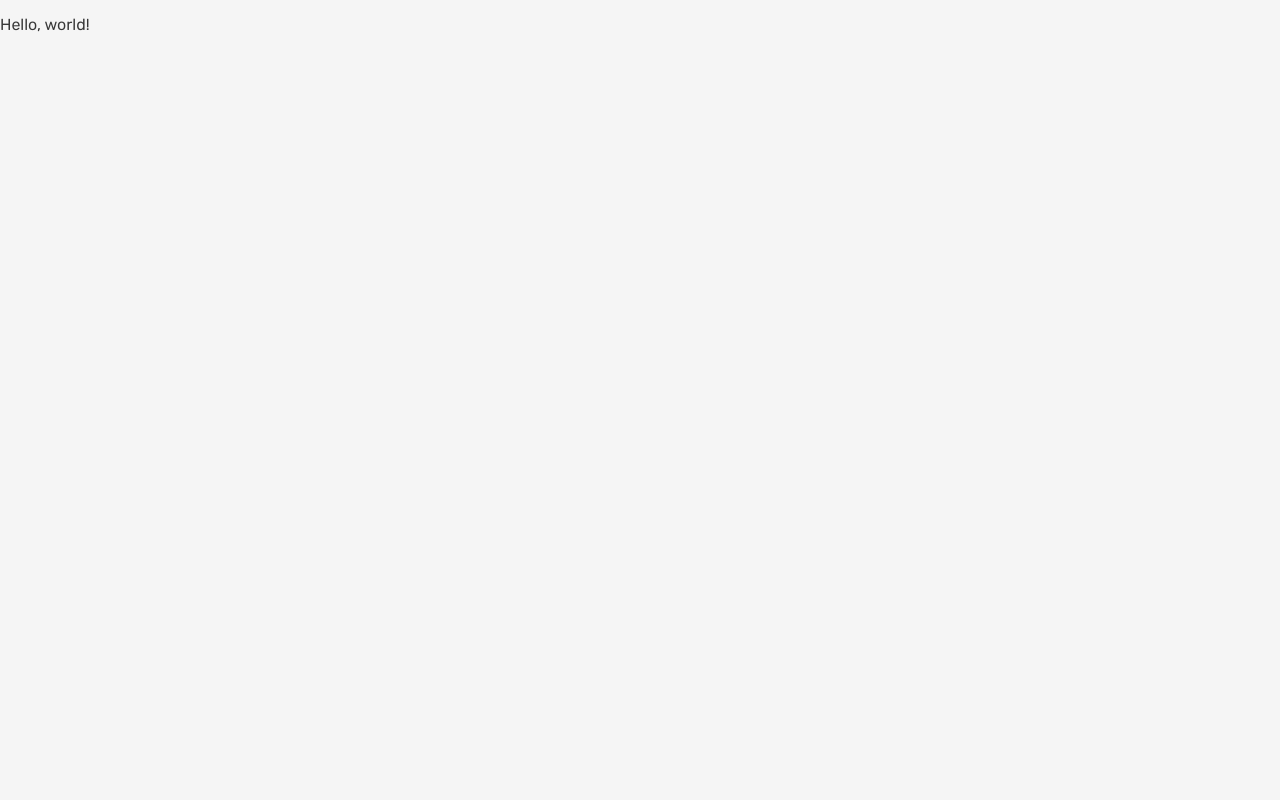
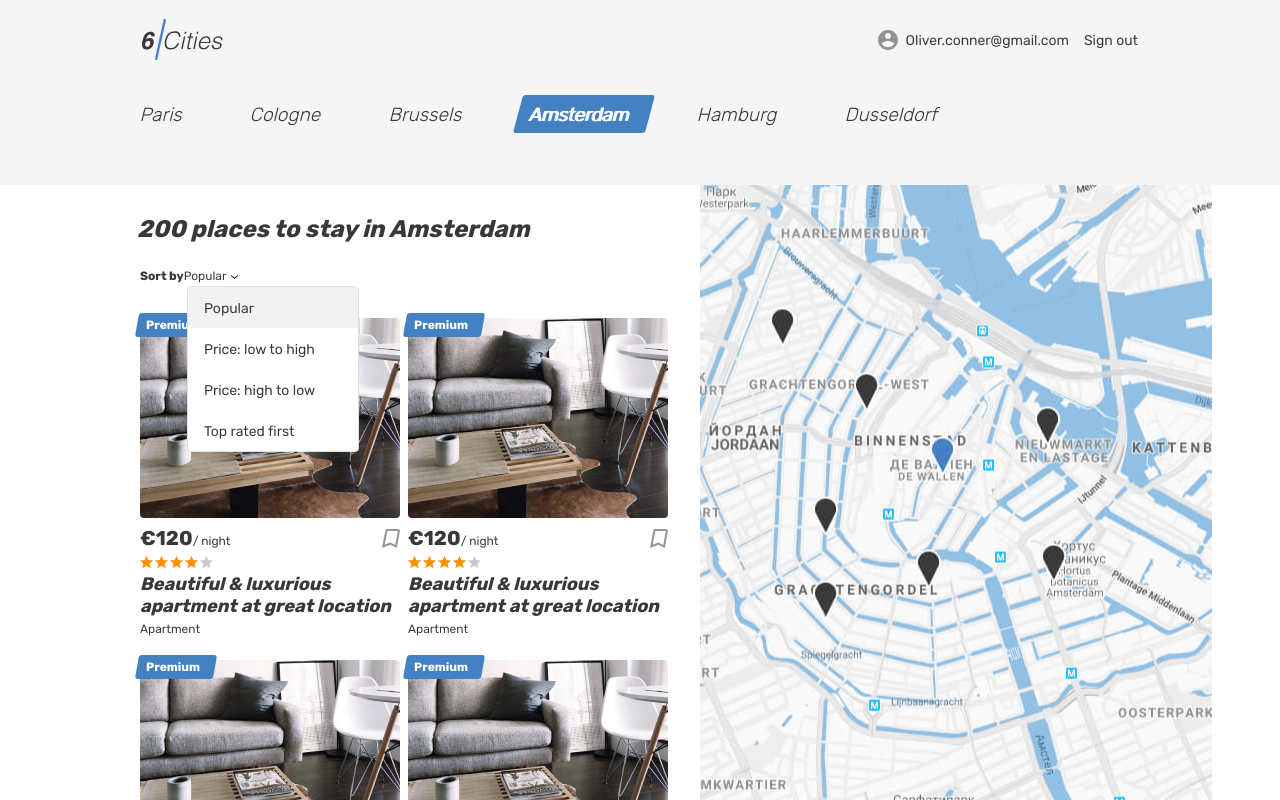
Before and after one commit to Fumieizu/1424419-six-cities-7, a React (Create React App) app in the folder project/: page / in a window 1280 px wide. Built offline with nearby package versions, Linux system fonts and the light colour scheme.

Commit message:
Начинаем программировать

```diff
--- a/project/src/components/app/app.jsx
+++ b/project/src/components/app/app.jsx
@@ -1,7 +1,18 @@
 import React from 'react';
+import Main from '../main/main';
+import PropTypes from 'prop-types';
 
-function App() {
-  return <p>Hello, world!</p>;
+function App({placeCount}) {
+
+  return (
+    <Main
+      placeCount = {placeCount}
+    />
+  );
 }
 
+App.propTypes = {
+  placeCount: PropTypes.number.isRequired,
+};
+
 export default App;
--- /dev/null
+++ b/project/src/components/main/main.jsx
@@ -0,0 +1,116 @@
+import React from 'react';
+import OfferCard from '../offer-card/offer-card';
+import PropTypes from 'prop-types';
+
+const RENDER_CARDS_COUNT = 5;
+
+function Main({placeCount}) {
+  return (
+    <div className="page page--gray page--main">
+      <header className="header">
+        <div className="container">
+          <div className="header__wrapper">
+            <div className="header__left">
+              <a className="header__logo-link header__logo-link--active">
+                <img className="header__logo" src="img/logo.svg" alt="6 cities logo" width="81" height="41"/>
+              </a>
+            </div>
+            <nav className="header__nav">
+              <ul className="header__nav-list">
+                <li className="header__nav-item user">
+                  <a className="header__nav-link header__nav-link--profile" href="#">
+                    <div className="header__avatar-wrapper user__avatar-wrapper">
+                    </div>
+                    <span className="header__user-name user__name">Oliver.conner@gmail.com</span>
+                  </a>
+                </li>
+                <li className="header__nav-item">
+                  <a className="header__nav-link" href="#">
+                    <span className="header__signout">Sign out</span>
+                  </a>
+                </li>
+              </ul>
+            </nav>
+          </div>
+        </div>
+      </header>
+
+      <main className="page__main page__main--index">
+        <h1 className="visually-hidden">Cities</h1>
+        <div className="tabs">
+          <section className="locations container">
+            <ul className="locations__list tabs__list">
+              <li className="locations__item">
+                <a className="locations__item-link tabs__item" href="#">
+                  <span>Paris</span>
+                </a>
+              </li>
+              <li className="locations__item">
+                <a className="locations__item-link tabs__item" href="#">
+                  <span>Cologne</span>
+                </a>
+              </li>
+              <li className="locations__item">
+                <a className="locations__item-link tabs__item" href="#">
+                  <span>Brussels</span>
+                </a>
+              </li>
+              <li className="locations__item">
+                <a className="locations__item-link tabs__item tabs__item--active">
+                  <span>Amsterdam</span>
+                </a>
+              </li>
+              <li className="locations__item">
+                <a className="locations__item-link tabs__item" href="#">
+                  <span>Hamburg</span>
+                </a>
+              </li>
+              <li className="locations__item">
+                <a className="locations__item-link tabs__item" href="#">
+                  <span>Dusseldorf</span>
+                </a>
+              </li>
+            </ul>
+          </section>
+        </div>
+        <div className="cities">
+          <div className="cities__places-container container">
+            <section className="cities__places places">
+              <h2 className="visually-hidden">Places</h2>
+              <b className="places__found">{placeCount} places to stay in Amsterdam</b>
+              <form className="places__sorting" action="#" method="get">
+                <span className="places__sorting-caption">Sort by</span>
+                <span className="places__sorting-type" tabIndex="0">
+                  Popular
+                  <svg className="places__sorting-arrow" width="7" height="4">
+                    <use xlinkHref="#icon-arrow-select"/>
+                  </svg>
+                </span>
+                <ul className="places__options places__options--custom places__options--opened">
+                  <li className="places__option places__option--active" tabIndex="0">Popular</li>
+                  <li className="places__option" tabIndex="0">Price: low to high</li>
+                  <li className="places__option" tabIndex="0">Price: high to low</li>
+                  <li className="places__option" tabIndex="0">Top rated first</li>
+                </ul>
+              </form>
+              <div className="cities__places-list places__list tabs__content">
+                {
+                  new Array(RENDER_CARDS_COUNT).fill(null).map((it, i) => <OfferCard key = {i.toString()}/>)
+                }
+              </div>
+            </section>
+            <div className="cities__right-section">
+              <section className="cities__map map"></section>
+            </div>
+          </div>
+        </div>
+      </main>
+    </div>
+  );
+}
+
+Main.propTypes = {
+  placeCount: PropTypes.number.isRequired,
+};
+
+export default Main;
--- /dev/null
+++ b/project/src/components/offer-card/offer-card.jsx
@@ -0,0 +1,42 @@
+import React from 'react';
+
+function OfferCard() {
+  return (
+    <article className="cities__place-card place-card">
+      <div className="place-card__mark">
+        <span>Premium</span>
+      </div>
+      <div className="cities__image-wrapper place-card__image-wrapper">
+        <a href="#">
+          <img className="place-card__image" src="img/apartment-01.jpg" width="260" height="200" alt="Place image" />
+        </a>
+      </div>
+      <div className="place-card__info">
+        <div className="place-card__price-wrapper">
+          <div className="place-card__price">
+            <b className="place-card__price-value">&euro;120</b>
+            <span className="place-card__price-text">&#47;&nbsp;night</span>
+          </div>
+          <button className="place-card__bookmark-button button" type="button">
+            <svg className="place-card__bookmark-icon" width="18" height="19">
+              <use xlinkHref="#icon-bookmark"/>
+            </svg>
+            <span className="visually-hidden">To bookmarks</span>
+          </button>
+        </div>
+        <div className="place-card__rating rating">
+          <div className="place-card__stars rating__stars">
+            <span style={{width: '80%'}}/>
+            <span className="visually-hidden">Rating</span>
+          </div>
+        </div>
+        <h2 className="place-card__name">
+          <a href="#">Beautiful &amp; luxurious apartment at great location</a>
+        </h2>
+        <p className="place-card__type">Apartment</p>
+      </div>
+    </article>
+  );
+}
+
+export default OfferCard;
--- a/project/src/index.js
+++ b/project/src/index.js
@@ -2,8 +2,16 @@
 import ReactDOM from 'react-dom';
 import App from './components/app/app';
 
+const MainInfo = {
+  PLACE_COUNT: 200,
+};
+
 ReactDOM.render(
   <React.StrictMode>
-    <App />
+    <App
+      placeCount = {MainInfo.PLACE_COUNT}
+    />
   </React.StrictMode>,
-  document.getElementById('root'));
+
+  document.getElementById('root'),
+);
```
Also changed, not shown: 1 other file (tests, documents, lock files or other folders).
